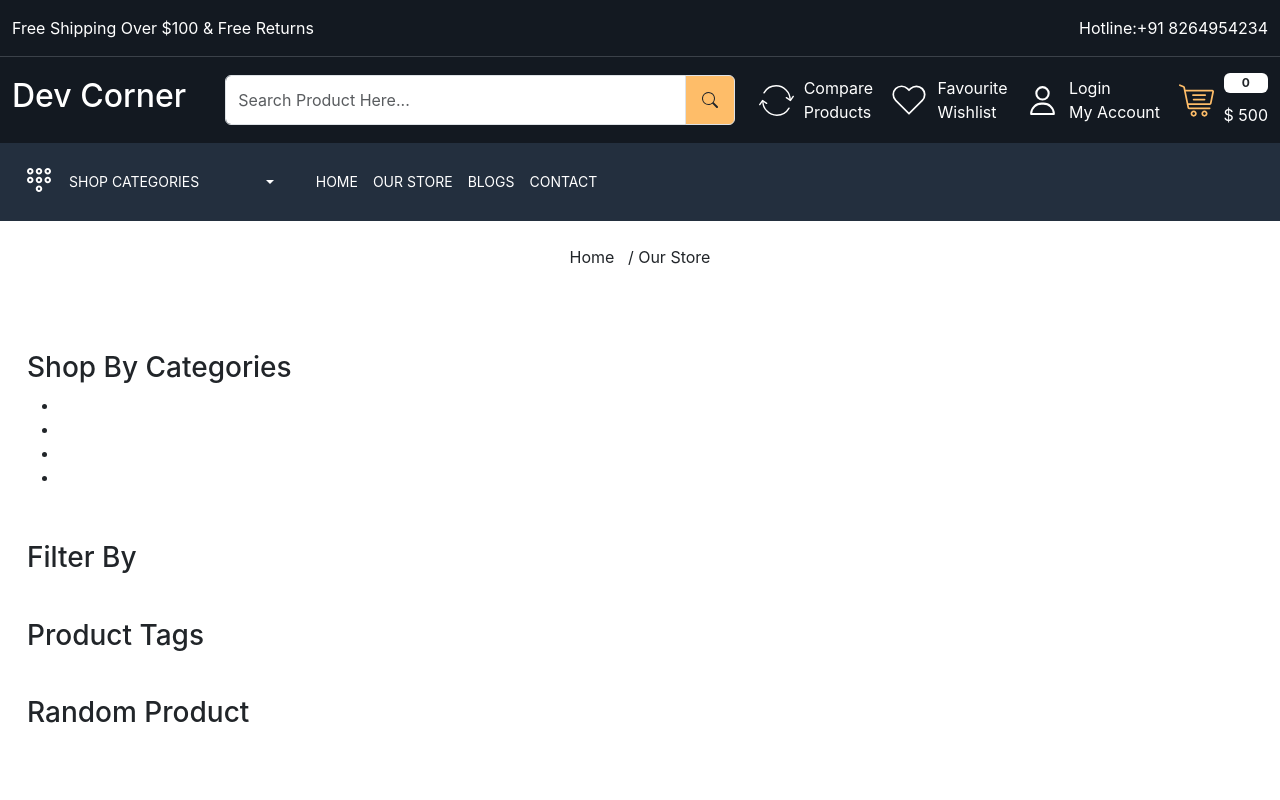
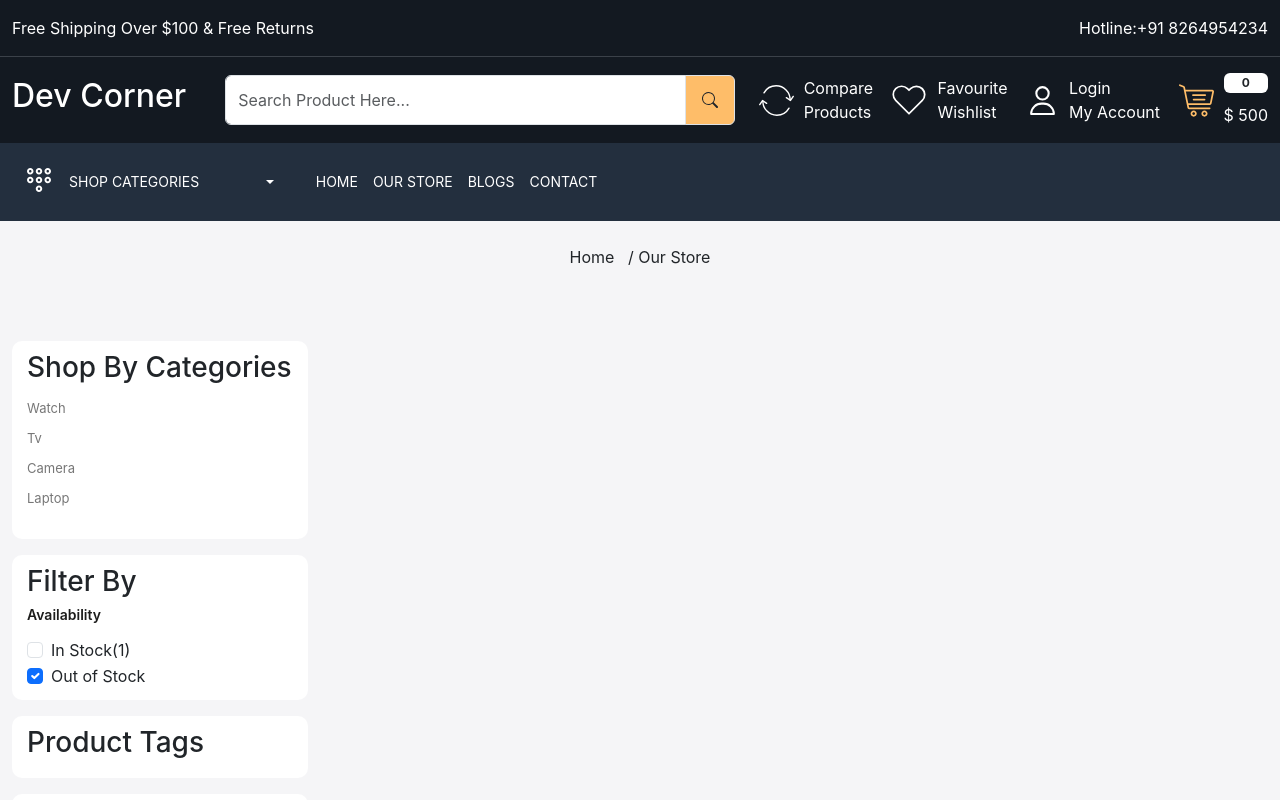
Before and after one commit to yanapeshko/web-shop, a React (Create React App) app: page /store in a window 1280 px wide. Shown: the top 800 px of the page. Built offline with nearby package versions, Linux system fonts and the light colour scheme.

Commit message:
added checkboxes in OurStore

```diff
--- a/src/App.css
+++ b/src/App.css
@@ -27,6 +27,7 @@
 }
 body {
   font-family: "Rubik", sans-serif;
+  background-color: var(--color-f5f5f7);
 }
 a {
   text-decoration: none;
@@ -329,7 +330,7 @@ fotter .input-group-text {
 /* Famous Card End */
 /* Our Store */
 .filter-card {
-  background-color: #fff;
+  background-color: white;
   border-radius: 10px;
   padding: 10px 15px;
 }
@@ -340,5 +341,18 @@ fotter .input-group-text {
   color: var(--color-1c1c1b);
   margin-bottom: 20px;
 }
+.filter-card ul {
+  list-style-type: none;
+  font-size: 13px;
+  line-height: 30px;
+  color: var(--color-777777);
+  cursor: pointer;
+}
+.sub-title {
+  font-size: 14px;
+  font-weight: 600;
+  color: var(--color-1c1c1b);
+  margin-bottom: 15px;
+}
 /* Our Store End */
 /* Home Page End */ ;
--- a/src/pages/OurStore.jsx
+++ b/src/pages/OurStore.jsx
@@ -14,16 +14,42 @@ const OurStore = () => {
               <div className="filter-card mb-3">
                 <h3>Shop By Categories</h3>
                 <div>
-                  <ul>
-                    <li></li>
-                    <li></li>
-                    <li></li>
-                    <li></li>
+                  <ul className="ps-0">
+                    <li>Watch</li>
+                    <li>Tv</li>
+                    <li>Camera</li>
+                    <li>Laptop</li>
                   </ul>
                 </div>
               </div>
               <div className="filter-card mb-3">
                 <h3>Filter By</h3>
+                <div>
+                  <h5 className="sub-title">Availability</h5>
+                  <div className="form-check">
+                    <input
+                      className="form-check-input"
+                      type="checkbox"
+                      value=""
+                      id=""
+                    />
+                    <label className="form-check-label" htmlFor="">
+                      In Stock(1)
+                    </label>
+                  </div>
+                  <div className="form-check">
+                    <input
+                      className="form-check-input"
+                      type="checkbox"
+                      value=""
+                      id=""
+                      checked
+                    />
+                    <label className="form-check-label" htmlFor="">
+                      Out of Stock
+                    </label>
+                  </div>
+                </div>
               </div>
               <div className="filter-card mb-3">
                 <h3>Product Tags</h3>
```
